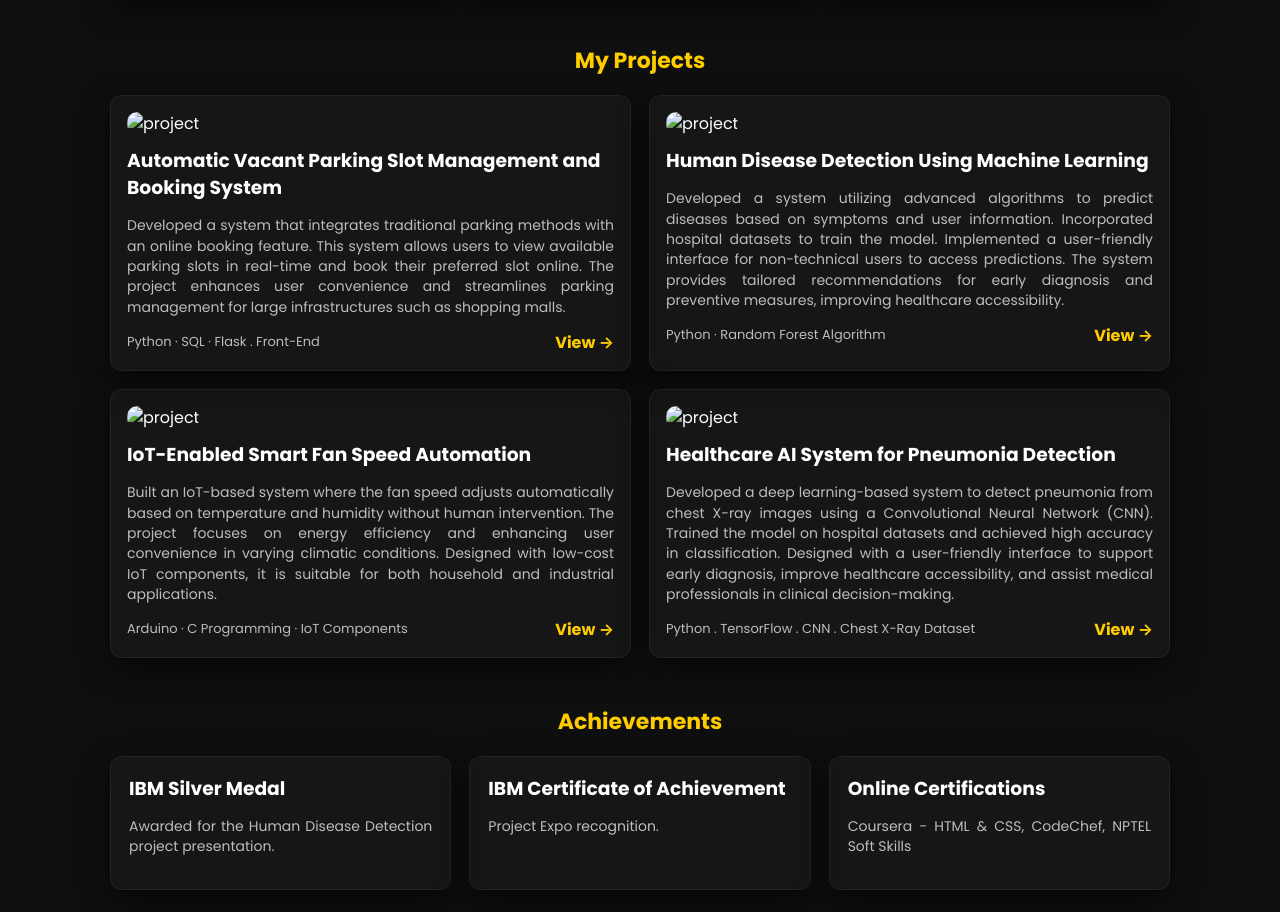
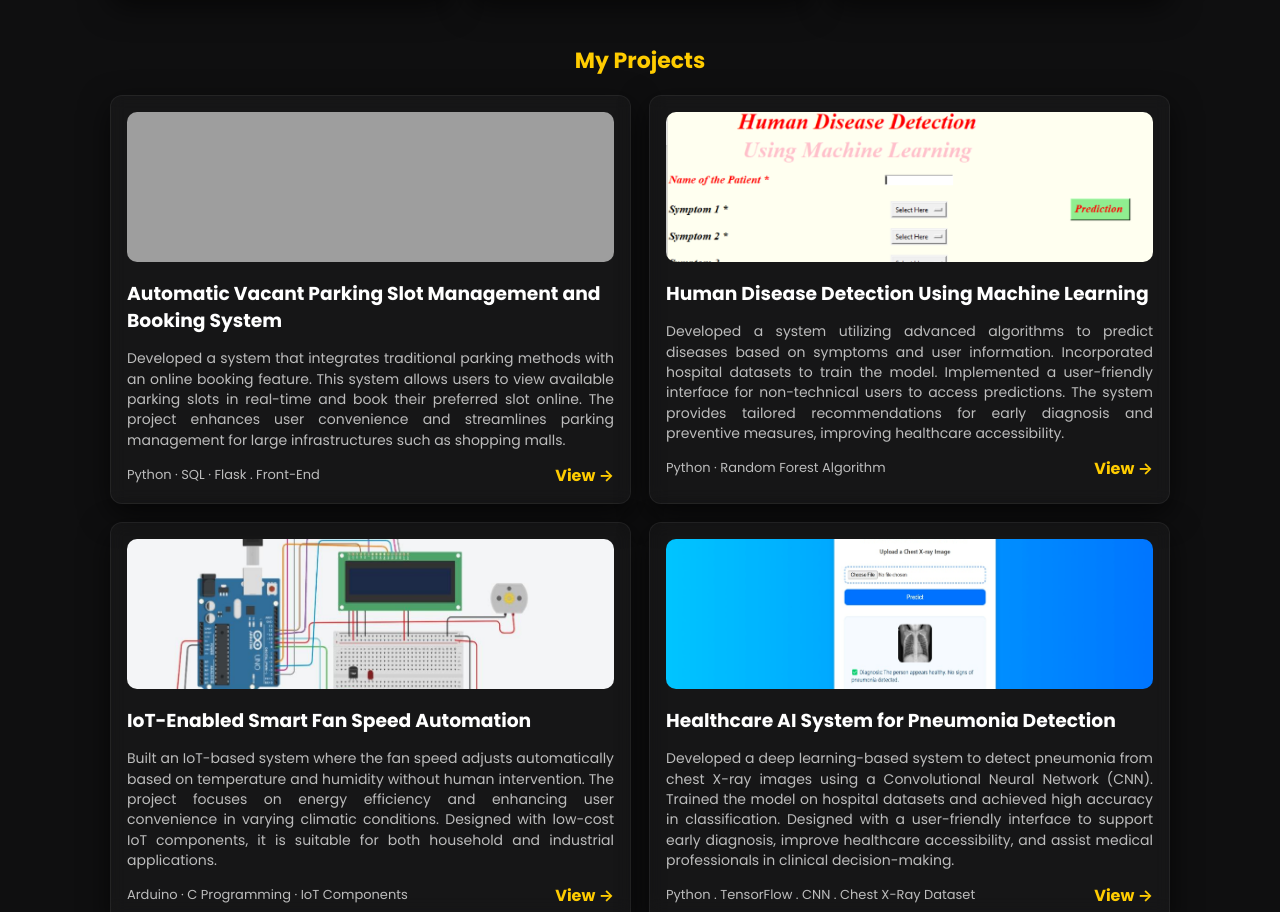
Before and after one commit to Jeevanreddy04/Portfolio, a plain HTML site: page index.html in a window 1280 px wide. Shown: the part 2037-2949 px from the top of the page. Drawn offline with nearby package versions, Linux system fonts and the light colour scheme; the site is published under a folder, as on GitHub Pages, so addresses that start at the root find nothing.

Commit message:
Update index.html

```diff
--- a/index.html
+++ b/index.html
@@ -415,7 +415,7 @@
             <p class="lead">Aspiring Full-Stack Developer and Machine Learning Enthusiast, looking to apply my skills to build impactful solutions.</p>
 
             <div class="cta-group">
-                <a class="btn" href="/JEEVAN REDDY YENNA.pdf" target="_blank">Resume</a>
+                <a class="btn" href="JEEVAN REDDY YENNA.pdf" target="_blank">Resume</a>
                 <a class="btn alt" href="#contact">Get in Touch</a>
             </div>
 
@@ -544,7 +544,7 @@ I am a recent graduate in Computer Science and Engineering with a specialization
         <h2>My Projects</h2>
         <div class="projects-grid">
             <div class="project-card card" data-tilt data-tilt-max="8">
-                <img class="project-thumb" src="/Screenshot 2025-08-21 235440.png" alt="project">
+                <img class="project-thumb" src="Screenshot 2025-08-21 235440.png" alt="project">
                 <h3>Automatic Vacant Parking Slot Management and Booking System</h3>
                 <p class="muted">Developed a system that integrates traditional parking methods with an online booking feature. This system allows users to view available parking slots in real-time and book their preferred slot online. The project enhances user convenience and streamlines parking management for large infrastructures such as shopping malls.</p>
                 <div class="project-meta" style="margin-top:12px">
@@ -554,7 +554,7 @@ I am a recent graduate in Computer Science and Engineering with a specialization
             </div>
 
             <div class="project-card card" data-tilt data-tilt-max="8">
-                <img class="project-thumb" src="/Screenshot 2024-07-14 222932.png" alt="project">
+                <img class="project-thumb" src="Screenshot 2024-07-14 222932.png" alt="project">
                 <h3>Human Disease Detection Using Machine Learning</h3>
                 <p class="muted">Developed a system utilizing advanced algorithms to predict diseases based on symptoms and user information. Incorporated hospital datasets to train the model. Implemented a user-friendly interface for non-technical users to access predictions. The system provides tailored recommendations for early diagnosis and preventive measures, improving healthcare accessibility.</p>
                 <div class="project-meta" style="margin-top:12px">
@@ -564,7 +564,7 @@ I am a recent graduate in Computer Science and Engineering with a specialization
             </div>
 
             <div class="project-card card" data-tilt data-tilt-max="8">
-                <img class="project-thumb" src="/Iot.png" alt="project">
+                <img class="project-thumb" src="Iot.png" alt="project">
                 <h3>IoT-Enabled Smart Fan Speed Automation</h3>
                 <p class="muted">Built an IoT-based system where the fan speed adjusts automatically based on temperature and humidity without human intervention. The project focuses on energy efficiency and enhancing user convenience in varying climatic conditions. Designed with low-cost IoT components, it is suitable for both household and industrial applications.</p>
                 <div class="project-meta" style="margin-top:12px">
@@ -574,7 +574,7 @@ I am a recent graduate in Computer Science and Engineering with a specialization
             </div>
 
             <div class="project-card card" data-tilt data-tilt-max="8">
-                <img class="project-thumb" src="/Ibm.png" alt="project">
+                <img class="project-thumb" src="Ibm.png" alt="project">
                 <h3>Healthcare AI System for Pneumonia Detection</h3>
                 <p class="muted">Developed a deep learning-based system to detect pneumonia from chest X-ray images using a Convolutional Neural Network (CNN). Trained the model on hospital datasets and achieved high accuracy in classification. Designed with a user-friendly interface to support early diagnosis, improve healthcare accessibility, and assist medical professionals in clinical decision-making.</p>
                 <div class="project-meta" style="margin-top:12px">
```
